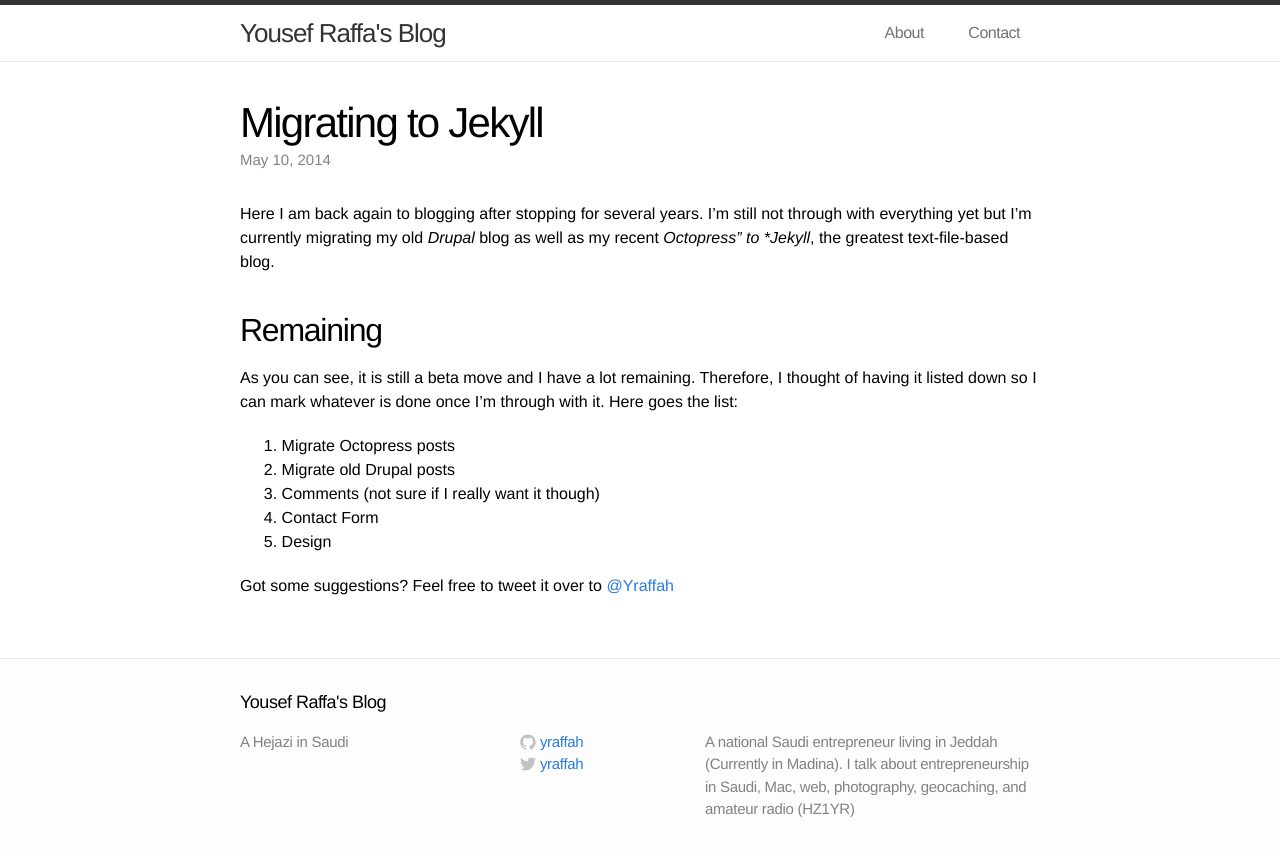
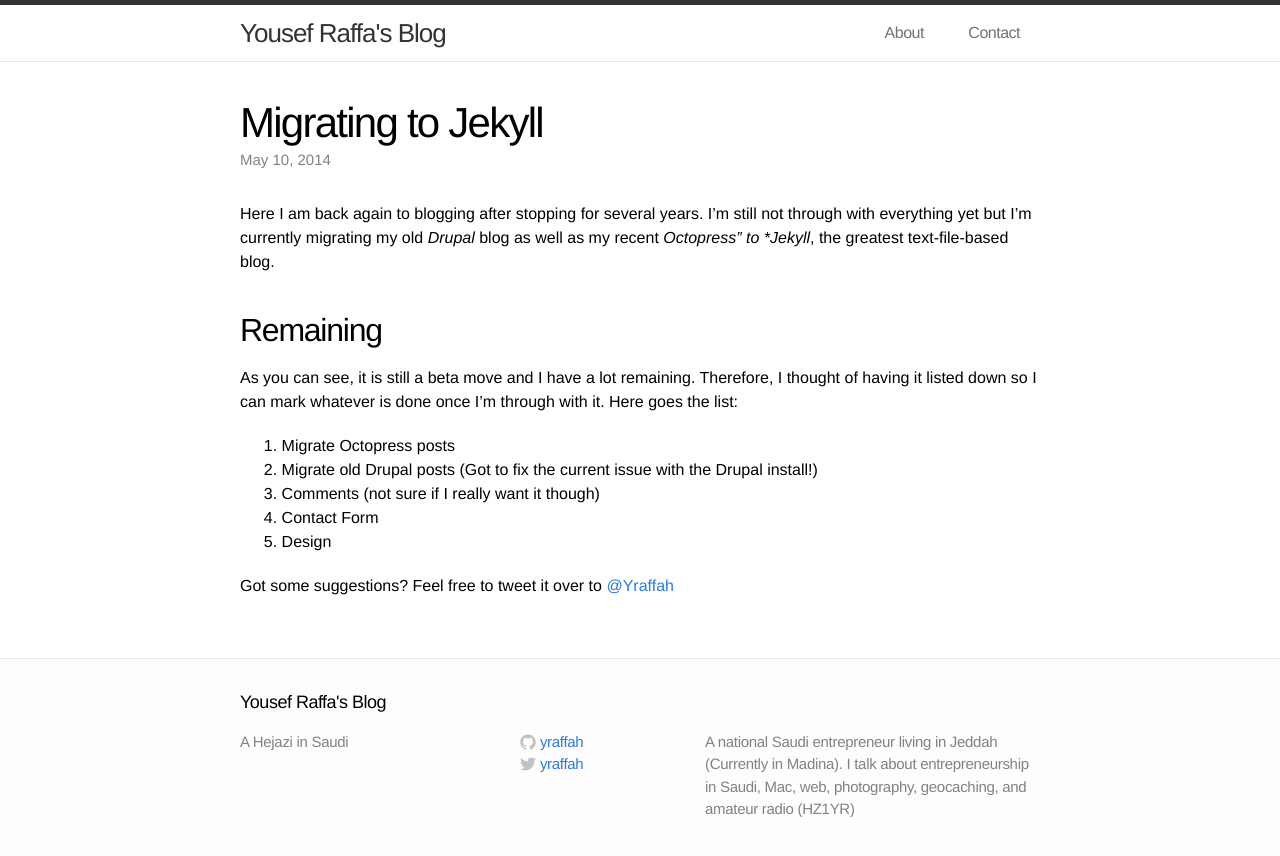
Before and after one commit to yraffah/yraffah.github.io, a Jekyll site: the page built from _posts/2014-05-10-migrating-to-jekyll.md, in a window 1280 px wide. Shown: the top 856 px of the page. Built offline with Jekyll 4.4.1, drawn with Linux system fonts in a browser that asks for light colours.

Commit message:
Modified the first post

```diff
--- a/_posts/2014-05-10-migrating-to-jekyll.md
+++ b/_posts/2014-05-10-migrating-to-jekyll.md
@@ -10,7 +10,7 @@
 As you can see, it is still a beta move and I have a lot remaining. Therefore, I thought of having it listed down so I can mark whatever is done once I'm through with it. Here goes the list:
 
 1. Migrate Octopress posts
-2. Migrate old Drupal posts
+2. Migrate old Drupal posts (Got to fix the current issue with the Drupal install!)
 3. Comments (not sure if I really want it though)
 4. Contact Form
 5. Design
```
